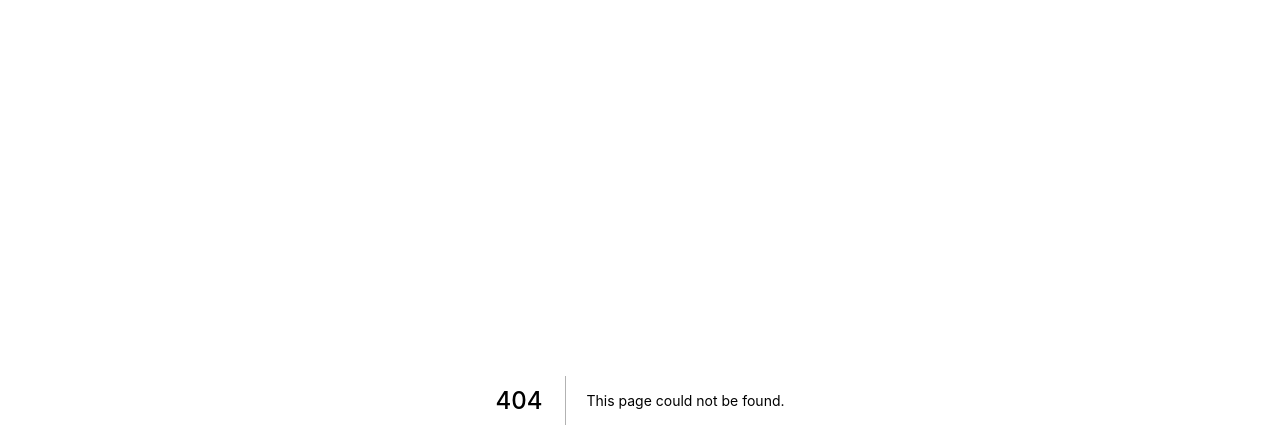
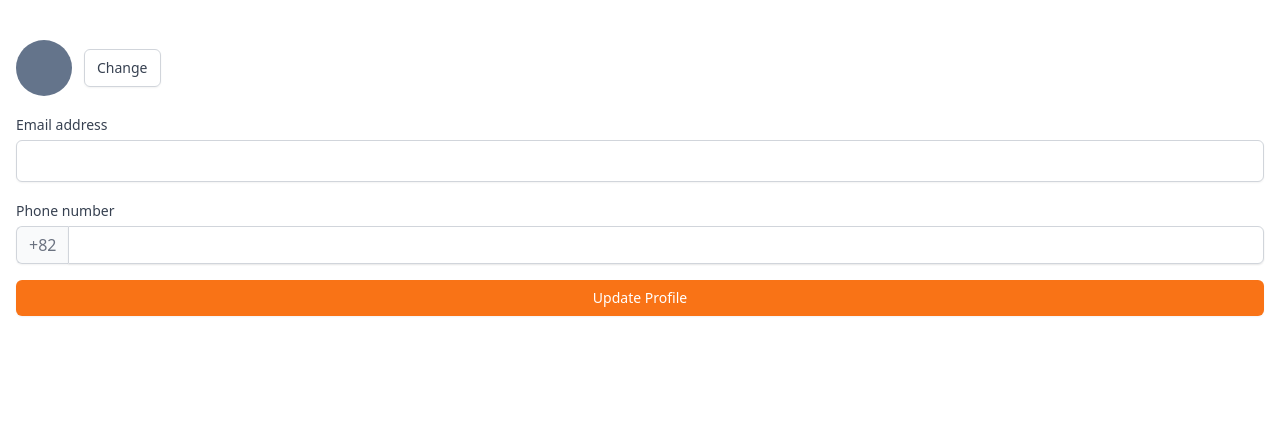
Before and after one commit to junghong0512/vintage-market, a Next.js app: page /profile/edit in a window 1280 px wide. Before the commit this address had no page. Shown: the top 448 px of the page. Built offline with nearby package versions, Linux system fonts and the light colour scheme.

Commit message:
#5.12 Edit Profile

```diff
--- /dev/null
+++ b/pages/profile/edit.tsx
@@ -0,0 +1,50 @@
+import type { NextPage } from 'next';
+
+const EditProfile: NextPage = () => {
+  return (
+    <div className='py-10 px-4 space-y-4'>
+      <div className='flex items-center space-x-3'>
+        <div className='w-14 h-14 rounded-full bg-slate-500' />
+        <label
+          htmlFor='picture'
+          className='cursor-pointer py-2 px-3 border border-gray-300 rounded-md shadow-sm text-sm font-medium focus:ring-2 focus:ring-offset-2 focus:ring-orange-500 text-gray-700'
+        >
+          Change
+          <input id='picture' type='file' className='hidden' accept='image/*' />
+        </label>
+      </div>
+      <div className='space-y-1'>
+        <label htmlFor='email' className='text-sm font-medium text-gray-700'>
+          Email address
+        </label>
+        <input
+          id='email'
+          type='email'
+          className='appearance-none w-full px-3 py-2 border border-gray-300 rounded-md shadow-sm placeholder-gray-400 focus:outline-none focus:ring-orange-500 focus:border-orange-500'
+          required
+        />
+      </div>
+      <div className='space-y-1'>
+        <label htmlFor='phone' className='text-sm font-medium text-gray-700'>
+          Phone number
+        </label>
+        <div className='flex rounded-md shadow-sm'>
+          <span className='flex items-center justify-center px-3 rounded-l-md border border-r-0 border-gray-300 bg-gray-50 text-gray-500 select-none'>
+            +82
+          </span>
+          <input
+            id='phone'
+            type='number'
+            className='appearance-none w-full px-3 py-2 border border-gray-300 rounded-r-md text-sm shadow-sm placeholder-gray-400 focus:outline-none focus:ring-orange-500 focus:border-orange-500'
+            required
+          />
+        </div>
+      </div>
+      <button className='w-full mt-5 bg-orange-500 hover:bg-orange-600 text-white py-2 px-4 border-transparent rounded-md shadow-sm text-sm font-medium focus:ring-2 focus:ring-offset-2 focus:ring-orange-500 focus:outline-none'>
+        Update Profile
+      </button>
+    </div>
+  );
+};
+
+export default EditProfile;
```
